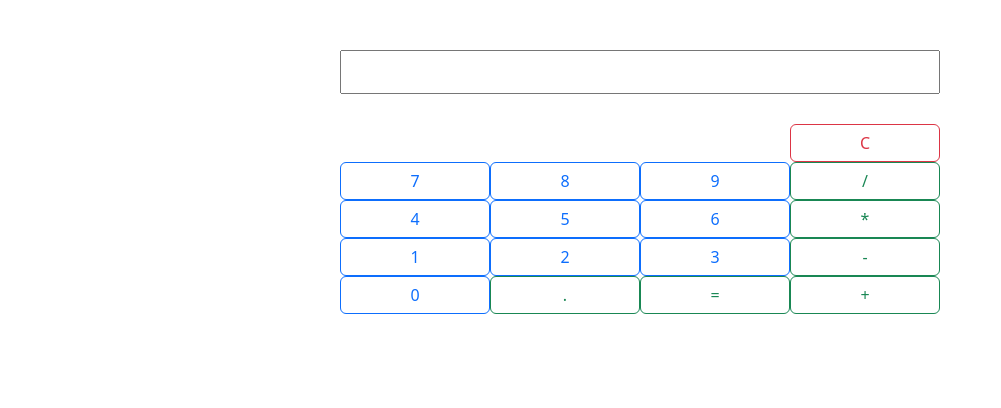
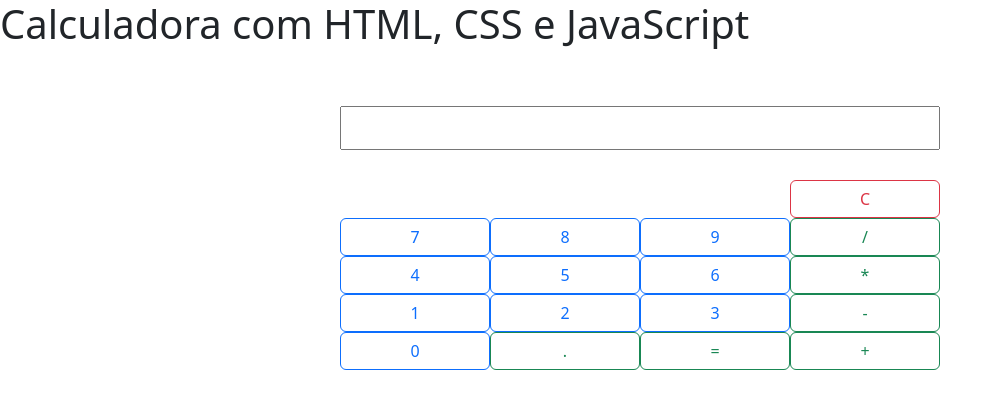
Before and after one commit to AugustoTCardoso/Calculadora-javascript, a plain HTML site: page index.html in a window 1280 px wide. Shown: the whole page, without its empty margins (0-1001 px from the left). Drawn offline with nearby package versions, Linux system fonts and the light colour scheme.

Commit message:
Add files via upload

```diff
--- a/index.html
+++ b/index.html
@@ -10,6 +10,7 @@
 </head>
 
 <body>
+    <h1 class="titulo">Calculadora com HTML, CSS e JavaScript</h1>
     <div class="container areaCalc">
         <div class="row">
             <input id="inputCalc" type="text" value="" readonly />
```
